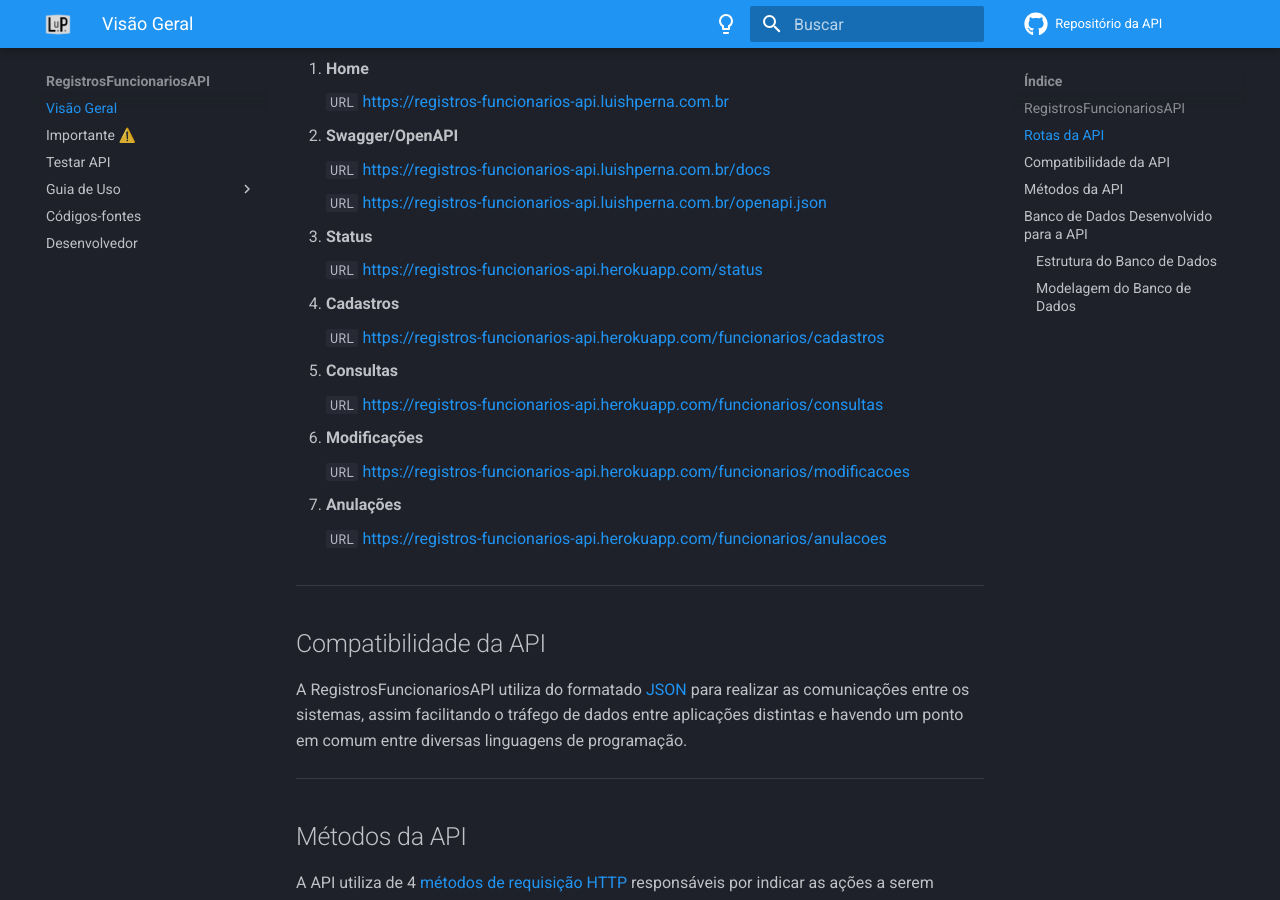
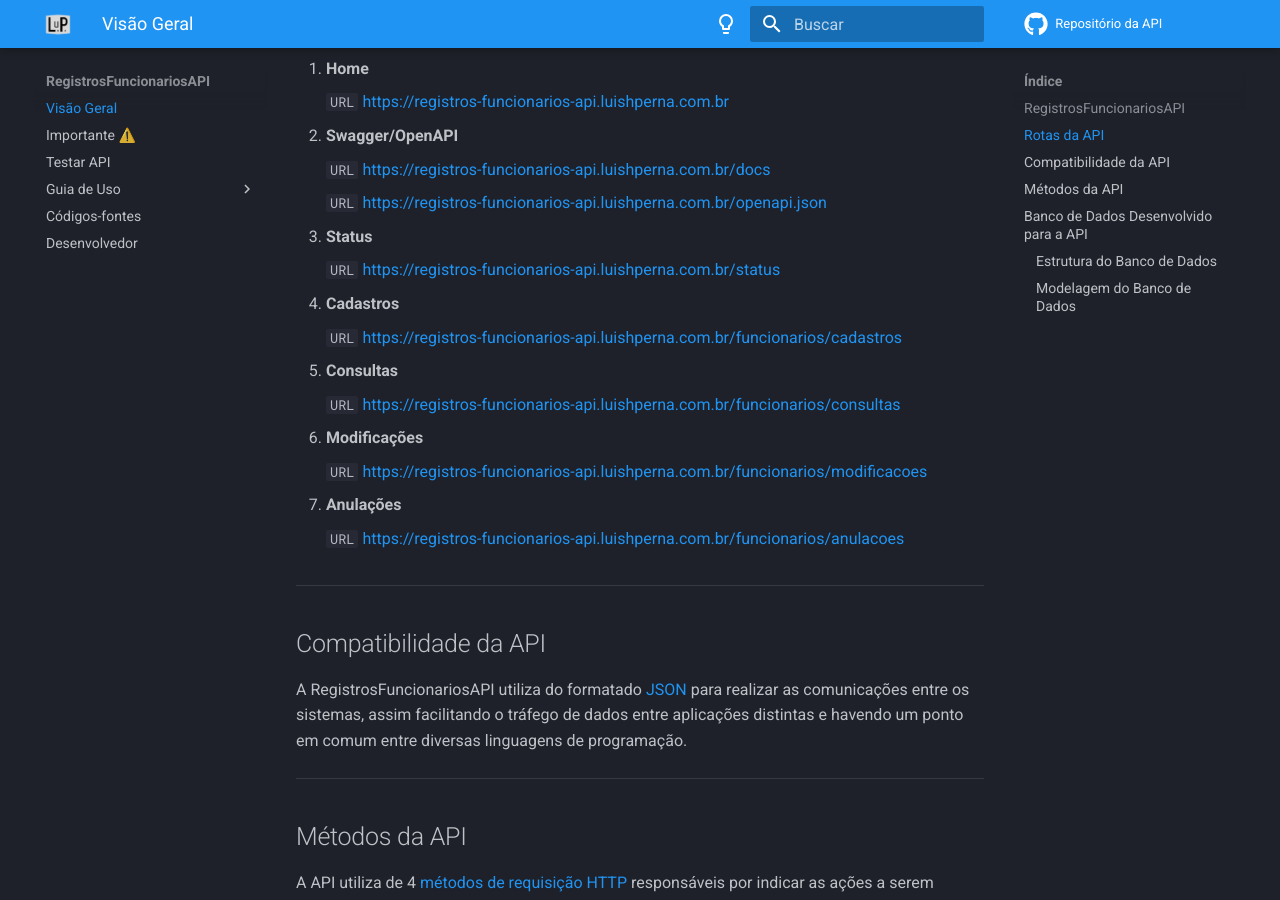
Before and after one commit to luishperna/registros_funcionarios_api_docs, an MkDocs documentation site: the page built from docs/index.md, in a window 1280 px wide and 900 px high, scrolled down 559 px. Built offline with MkDocs 1.6.1 and Material for MkDocs 9.7.7, drawn with Linux system fonts in a browser that asks for light colours; comment, search, counter and statistics services are not loaded; some of the changed lines change nothing that is shown.

Commit message:
Atualização de url

```diff
--- a/docs/index.md
+++ b/docs/index.md
@@ -31,23 +31,23 @@ Rotas (endpoint) para acesso à RegistrosFuncionariosAPI:
 
 3. **Status**
 
-    `URL` [https://registros-funcionarios-api.herokuapp.com/status](https://registros-funcionarios-api.herokuapp.com/status)
+    `URL` [https://registros-funcionarios-api.luishperna.com.br/status](https://registros-funcionarios-api.luishperna.com.br/status)
 
 4. **Cadastros**
 
-    `URL` [https://registros-funcionarios-api.herokuapp.com/funcionarios/cadastros](https://registros-funcionarios-api.herokuapp.com/funcionarios/cadastros)
+    `URL` [https://registros-funcionarios-api.luishperna.com.br/funcionarios/cadastros](https://registros-funcionarios-api.luishperna.com.br/funcionarios/cadastros)
 
 5. **Consultas**
 
-    `URL` [https://registros-funcionarios-api.herokuapp.com/funcionarios/consultas](https://registros-funcionarios-api.herokuapp.com/funcionarios/consultas)
+    `URL` [https://registros-funcionarios-api.luishperna.com.br/funcionarios/consultas](https://registros-funcionarios-api.luishperna.com.br/funcionarios/consultas)
 
 6. **Modificações**
 
-    `URL` [https://registros-funcionarios-api.herokuapp.com/funcionarios/modificacoes](https://registros-funcionarios-api.herokuapp.com/funcionarios/modificacoes)
+    `URL` [https://registros-funcionarios-api.luishperna.com.br/funcionarios/modificacoes](https://registros-funcionarios-api.luishperna.com.br/funcionarios/modificacoes)
 
 7. **Anulações**
 
-    `URL` [https://registros-funcionarios-api.herokuapp.com/funcionarios/anulacoes](https://registros-funcionarios-api.herokuapp.com/funcionarios/anulacoes)
+    `URL` [https://registros-funcionarios-api.luishperna.com.br/funcionarios/anulacoes](https://registros-funcionarios-api.luishperna.com.br/funcionarios/anulacoes)
 
 ---
 
```
